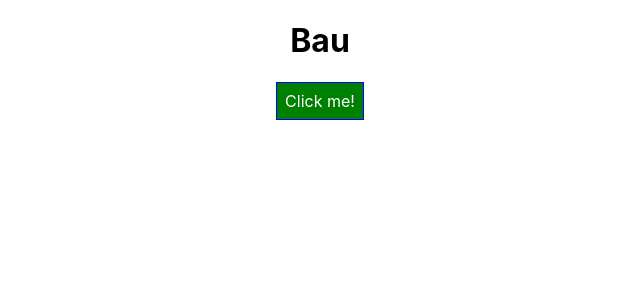
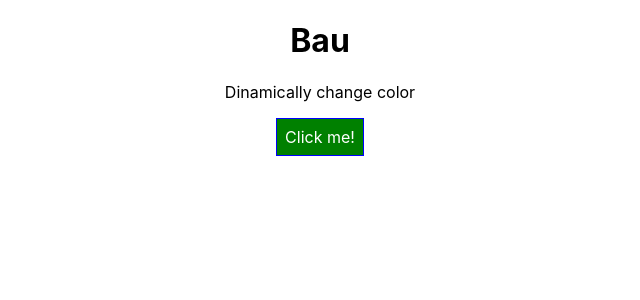
Before and after one commit to lucabit73/react-tutorial, a React (Create React App) app: page / in a window 1280 px wide. Shown: the top 300 px of the page, without its empty margins (320-960 px from the left). Built offline with nearby package versions, Linux system fonts and the light colour scheme.

Commit message:
dynamic class

```diff
--- a/src/App.css
+++ b/src/App.css
@@ -1,3 +1,11 @@
 .App {
   text-align: center;
 }
+
+.red{
+  color: red;
+}
+
+.bold {
+  font-weight: bold;
+}
--- a/src/App.js
+++ b/src/App.js
@@ -59,9 +59,14 @@ class App extends Component {
       style.backgroundColor = "red";
     }
 
+    const classes = [];
+    if (this.state.person.length <= 2) classes.push('red');
+    if (this.state.person.length <= 1) classes.push('bold');
+
     return (
       <div className="App">
         <h1>Bau</h1>
+        <p className={classes.join(" ")}>Dinamically change color</p>
         <button
           style={style}
           onClick={this.togglepersonsHandler}>Click me!</button>
```
